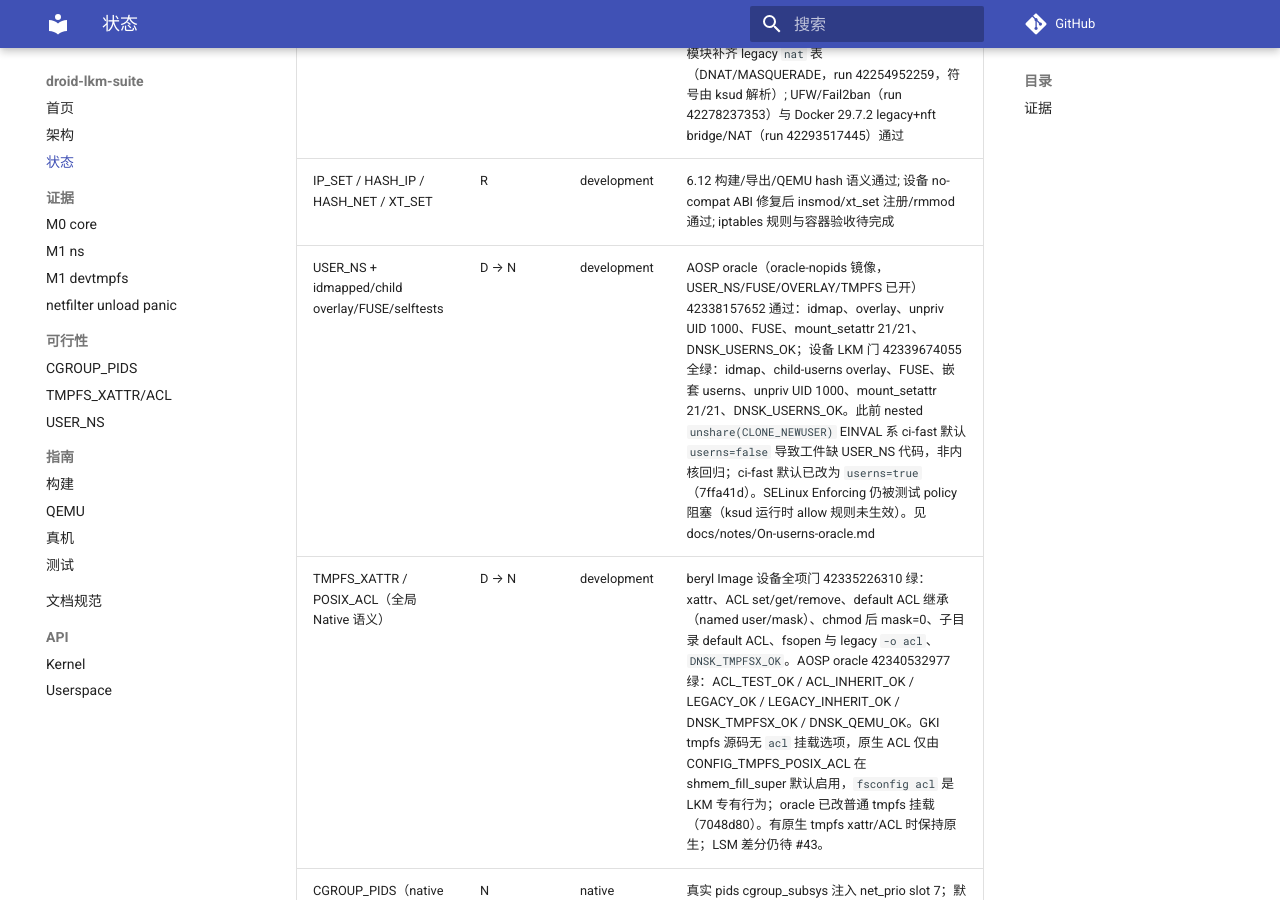
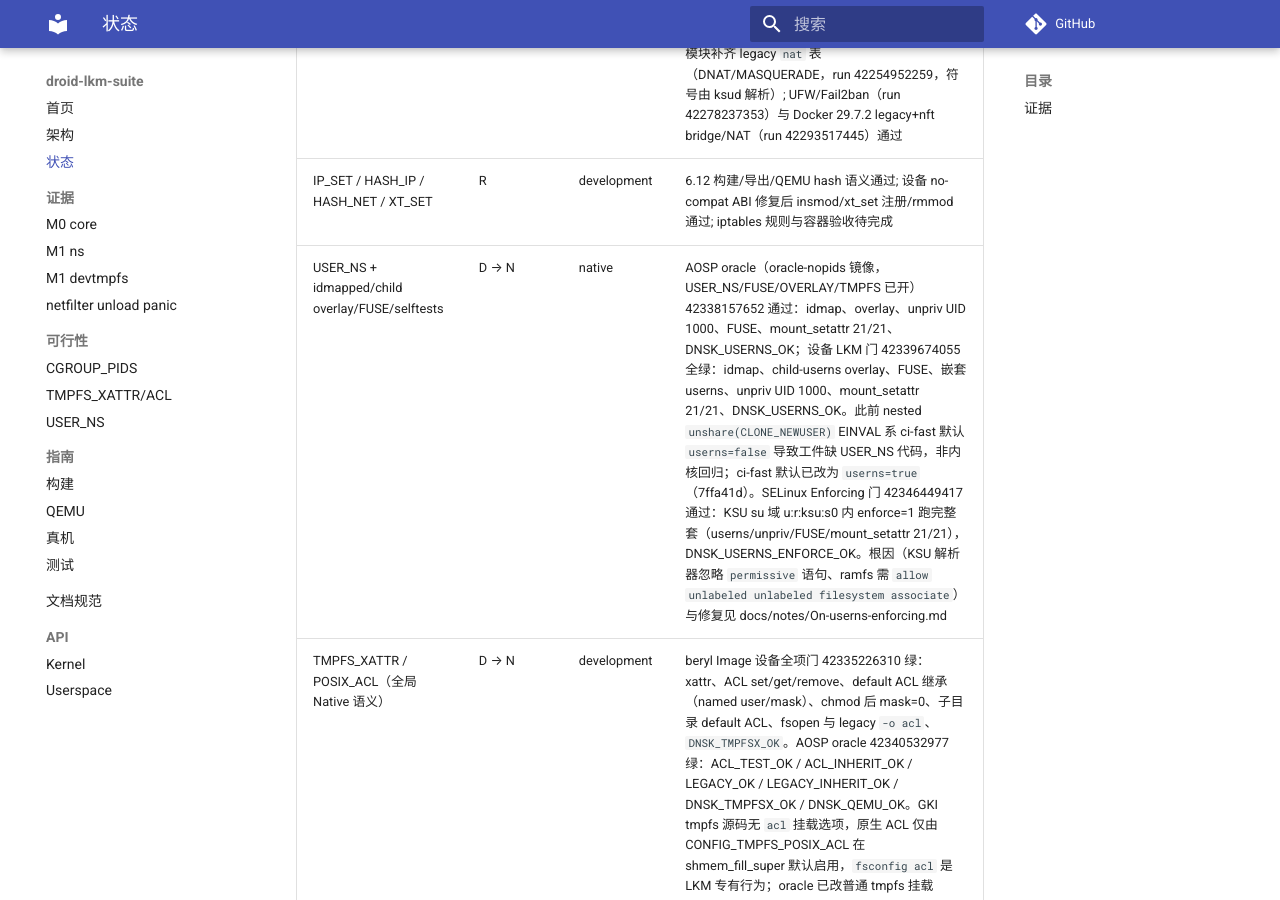
Before and after one commit to uobe1/droid-lkm-suite, an MkDocs documentation site: the page built from docs/status.md, in a window 1280 px wide and 900 px high, scrolled down 649 px. Built offline with MkDocs 1.6.1 and Material for MkDocs 9.7.7, drawn with Linux system fonts in a browser that asks for light colours; comment, search, counter and statistics services are not loaded.

Commit message:
docs(status): userns enforcing gate is green; mark the feature native

```diff
--- a/docs/status.md
+++ b/docs/status.md
@@ -11,7 +11,7 @@
 | DEVTMPFS | R | development | active 真机通过：ready=Y、节点挂载、宿主 /dev 不变、嵌套容器 /dev smoke；模块按设计 pin；Docker/droidspaces 工作负载待完成 |
 | xt_addrtype / nft target subset / REJECT / RECENT / IP6 NAT | R | development | active load/unload + netns 内 addrtype/recent/REJECT/ipset/xt_set 规则通过; 原生 REJECT 正确跳过; 内核缺 `IP6_NF_NAT` 时由模块补齐 legacy `nat` 表（DNAT/MASQUERADE，run 42254952259，符号由 ksud 解析）; UFW/Fail2ban（run 42278237353）与 Docker 29.7.2 legacy+nft bridge/NAT（run 42293517445）通过 |
 | IP_SET / HASH_IP / HASH_NET / XT_SET | R | development | 6.12 构建/导出/QEMU hash 语义通过; 设备 no-compat ABI 修复后 insmod/xt_set 注册/rmmod 通过; iptables 规则与容器验收待完成 |
-| USER_NS + idmapped/child overlay/FUSE/selftests | D → N | development | AOSP oracle（oracle-nopids 镜像，USER_NS/FUSE/OVERLAY/TMPFS 已开）42338157652 通过：idmap、overlay、unpriv UID 1000、FUSE、mount_setattr 21/21、DNSK_USERNS_OK；设备 LKM 门 42339674055 全绿：idmap、child-userns overlay、FUSE、嵌套 userns、unpriv UID 1000、mount_setattr 21/21、DNSK_USERNS_OK。此前 nested `unshare(CLONE_NEWUSER)` EINVAL 系 ci-fast 默认 `userns=false` 导致工件缺 USER_NS 代码，非内核回归；ci-fast 默认已改为 `userns=true`（7ffa41d）。SELinux Enforcing 仍被测试 policy 阻塞（ksud 运行时 allow 规则未生效）。见 docs/notes/On-userns-oracle.md |
+| USER_NS + idmapped/child overlay/FUSE/selftests | D → N | native | AOSP oracle（oracle-nopids 镜像，USER_NS/FUSE/OVERLAY/TMPFS 已开）42338157652 通过：idmap、overlay、unpriv UID 1000、FUSE、mount_setattr 21/21、DNSK_USERNS_OK；设备 LKM 门 42339674055 全绿：idmap、child-userns overlay、FUSE、嵌套 userns、unpriv UID 1000、mount_setattr 21/21、DNSK_USERNS_OK。此前 nested `unshare(CLONE_NEWUSER)` EINVAL 系 ci-fast 默认 `userns=false` 导致工件缺 USER_NS 代码，非内核回归；ci-fast 默认已改为 `userns=true`（7ffa41d）。SELinux Enforcing 门 42346449417 通过：KSU su 域 u:r:ksu:s0 内 enforce=1 跑完整套（userns/unpriv/FUSE/mount_setattr 21/21），DNSK_USERNS_ENFORCE_OK。根因（KSU 解析器忽略 `permissive` 语句、ramfs 需 `allow unlabeled unlabeled filesystem associate`）与修复见 docs/notes/On-userns-enforcing.md |
 | TMPFS_XATTR / POSIX_ACL（全局 Native 语义） | D → N | development | beryl Image 设备全项门 42335226310 绿：xattr、ACL set/get/remove、default ACL 继承（named user/mask）、chmod 后 mask=0、子目录 default ACL、fsopen 与 legacy `-o acl`、`DNSK_TMPFSX_OK`。AOSP oracle 42340532977 绿：ACL_TEST_OK / ACL_INHERIT_OK / LEGACY_OK / LEGACY_INHERIT_OK / DNSK_TMPFSX_OK / DNSK_QEMU_OK。GKI tmpfs 源码无 `acl` 挂载选项，原生 ACL 仅由 CONFIG_TMPFS_POSIX_ACL 在 shmem_fill_super 默认启用，`fsconfig acl` 是 LKM 专有行为；oracle 已改普通 tmpfs 挂载（7048d80）。有原生 tmpfs xattr/ACL 时保持原生；LSM 差分仍待 #43。 |
 | CGROUP_PIDS（native slot 注入） | N | native | 真实 pids cgroup_subsys 注入 net_prio slot 7；默认 native（`native=0` 保留 virtual fallback）。单次全量门控 42335536244/默认路径 42336170395（beryl Image）：native 注册、controllers/subtree、max/current/peak/events、fork EAGAIN、迁移、并发 fork/rmdir stress、Docker 29.7.2 `--pids-limit 32`（pids_spawned=30）同一 QEMU run 通过；AOSP Native oracle 差分 42330841264 marker 逐项一致；v1 标 unsupported；见 evidence/cgpids-differential.md 与 docs/notes/On-cgpids-native.md |
 | CFS_BANDWIDTH | N/N/A | native/待按 KMI 核对 | 不写 LKM |
```
